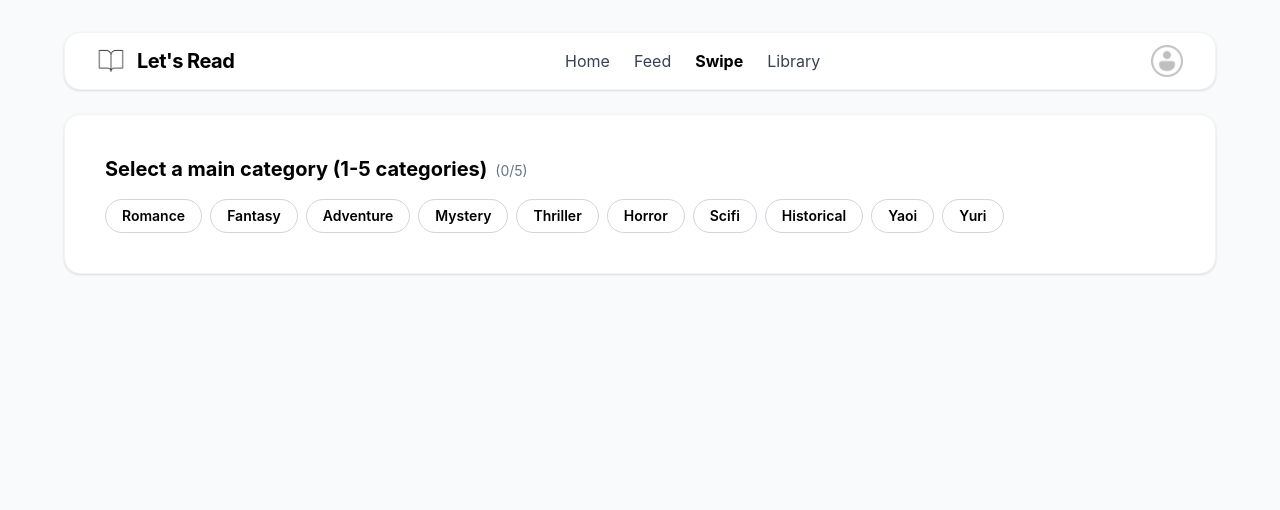
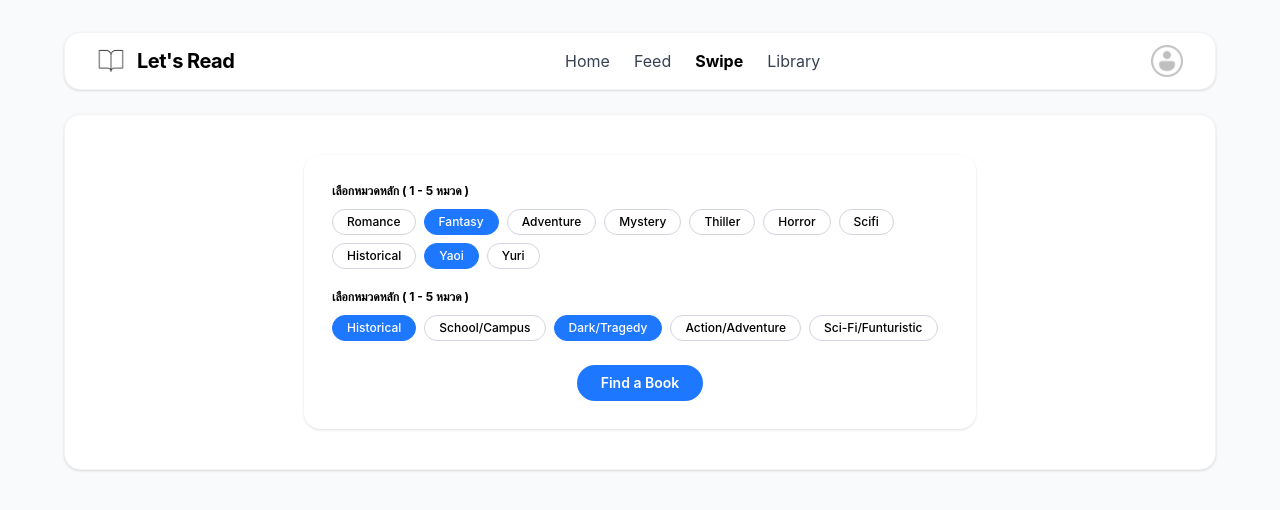
Before and after one commit to MableAstor/LetsReadWeb, a React (Vite) app: page /swipe in a window 1280 px wide. Shown: the top 510 px of the page. Built offline with nearby package versions, Linux system fonts and the light colour scheme.

Commit message:
changeagainsir

```diff
--- a/src/components/CategorySelector.jsx
+++ b/src/components/CategorySelector.jsx
@@ -1,46 +1,62 @@
 import { useState } from 'react';
 
-export default function CategorySelector({ maxSelect = 5 }) {
-  const [selectedTags, setSelectedTags] = useState([]);
+export default function CategoryCard({ onSearch, maxSelect = 5 }) {
 
-  const categories = [
-    'Romance', 'Fantasy', 'Adventure', 'Mystery', 'Thriller',
+  const [mainCategories, setMainCategories] = useState(['Fantasy', 'Yaoi']);
+  const [subCategories, setSubCategories] = useState(['Historical', 'Dark/Tragedy']);
+
+
+  const mainList = [
+    'Romance', 'Fantasy', 'Adventure', 'Mystery', 'Thiller',
     'Horror', 'Scifi', 'Historical', 'Yaoi', 'Yuri'
   ];
 
-  const toggleTag = (tag) => {
-    if (selectedTags.includes(tag)) {
-      setSelectedTags(selectedTags.filter((item) => item !== tag));
+  const subList = [
+    'Historical', 'School/Campus', 'Dark/Tragedy', 'Action/Adventure', 'Sci-Fi/Funturistic'
+  ];
+
+
+  const toggleCategory = (tag, selectedList, setSelectedList) => {
+    if (selectedList.includes(tag)) {
+      setSelectedList(selectedList.filter((item) => item !== tag));
     } else {
-      if (selectedTags.length < maxSelect) {
-        setSelectedTags([...selectedTags, tag]);
+      if (selectedList.length < maxSelect) {
+        setSelectedList([...selectedList, tag]);
       } else {
-        alert(`เลือกได้สูงสุด ${maxSelect} หมวดหมู่เท่านั้นครับ`);
+        alert(`เลือกได้สูงสุด ${maxSelect} หมวดหมู่เท่านั้นค่ะ`);
       }
     }
   };
 
+  const handleFindBook = () => {
+    if (onSearch) {
+      onSearch({ main: mainCategories, sub: subCategories });
+    } else {
+      console.log('Main:', mainCategories, 'Sub:', subCategories);
+    }
+  };
+
   return (
-    <div className="space-y-4">
-      <h2 className="text-xl font-bold">
-        Select a main category (1-{maxSelect} categories)
-        <span className="ml-2 text-sm text-gray-500 font-normal">
-          ({selectedTags.length}/{maxSelect})
-        </span>
+
+    <div className="w-full max-w-2xl mx-auto bg-white rounded-2xl p-7 shadow-sm">
+
+
+      <div className="space-y-2.5 mb-5">
+        <h2 className="text-xs font-bold text-black">
+          เลือกหมวดหลัก ( 1 - 5 หมวด )
         </h2>
-
         <div className="flex flex-wrap gap-2">
-        {categories.map((tag) => {
-          const isActive = selectedTags.includes(tag);
+          {mainList.map((tag) => {
+            const isActive = mainCategories.includes(tag);
             return (
               <button
                 key={tag}
                 type="button"
-              onClick={() => toggleTag(tag)}
-              className={`px-4 py-1.5 rounded-full text-sm font-semibold border transition-all ${
+                onClick={() => toggleCategory(tag, mainCategories, setMainCategories)}
+                className={`px-3.5 py-1 rounded-full text-xs font-medium border transition-all ${
                   isActive
-                  ? 'bg-blue-600 text-white border-blue-600'
-                  : 'bg-white text-black border-gray-300 hover:border-gray-400'
+                    ? 'bg-[#1D77FF] text-white border-[#1D77FF]'
+                    : 'bg-white text-black border-gray-300 hover:border-gray-500'
                 }`}
               >
                 {tag}
@@ -49,5 +65,44 @@ export default function CategorySelector({ maxSelect = 5 }) {
           })}
         </div>
       </div>
+
+
+      <div className="space-y-2.5 mb-6">
+        <h2 className="text-xs font-bold text-black">
+          เลือกหมวดหลัก ( 1 - 5 หมวด )
+        </h2>
+        <div className="flex flex-wrap gap-2">
+          {subList.map((tag) => {
+            const isActive = subCategories.includes(tag);
+            return (
+              <button
+                key={tag}
+                type="button"
+                onClick={() => toggleCategory(tag, subCategories, setSubCategories)}
+                className={`px-3.5 py-1 rounded-full text-xs font-medium border transition-all ${
+                  isActive
+                    ? 'bg-[#1D77FF] text-white border-[#1D77FF]'
+                    : 'bg-white text-black border-gray-300 hover:border-gray-500'
+                }`}
+              >
+                {tag}
+              </button>
+            );
+          })}
+        </div>
+      </div>
+
+
+      <div className="flex justify-center">
+        <button
+          type="button"
+          onClick={handleFindBook}
+          className="bg-[#1D77FF] hover:bg-blue-600 text-white font-semibold text-sm px-6 py-2 rounded-full transition-colors"
+        >
+          Find a Book
+        </button>
+      </div>
+
+    </div>
   );
 }
```
Lines whose indentation alone changed are shown as unchanged.
